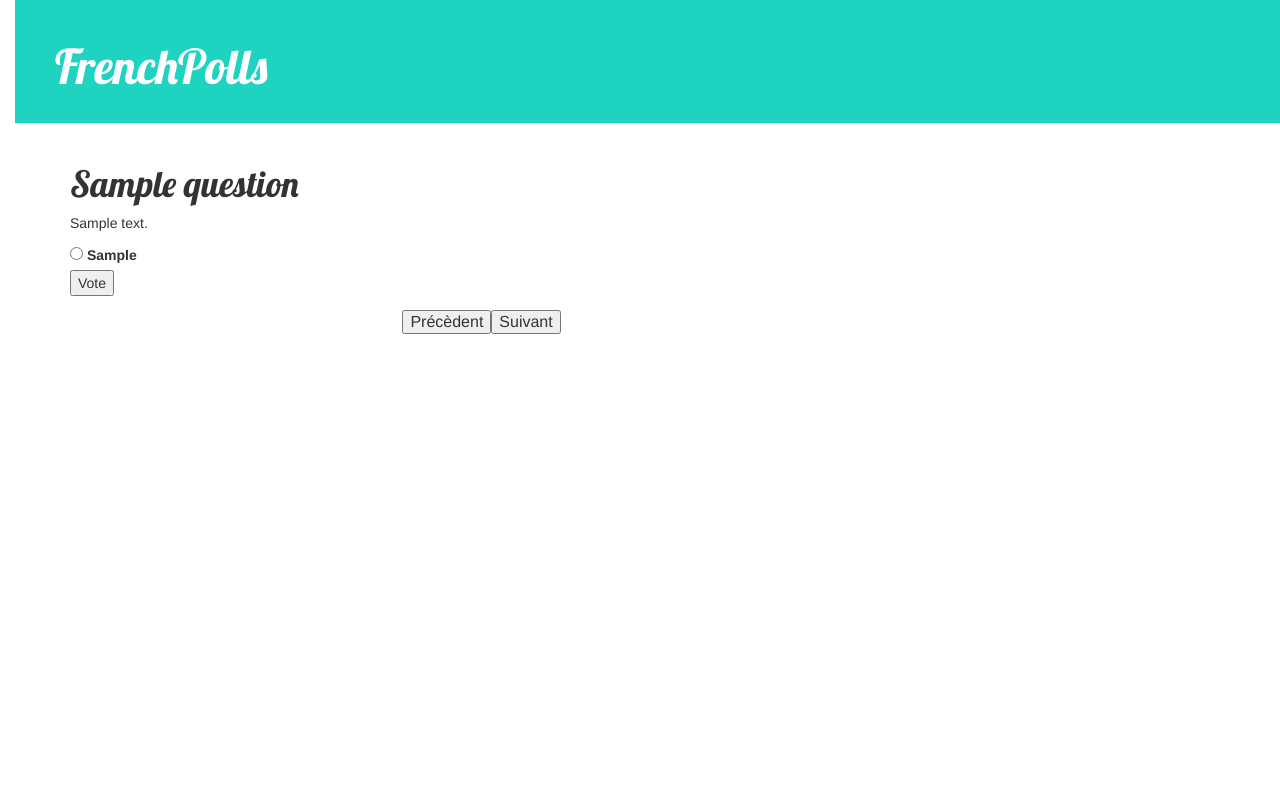
After one commit to dolce86/frenchpolls, a Django app: page /1/ in a window 1280 px wide. The commit adds this page. Run offline with Django 3.2, Linux system fonts and the light colour scheme; tables that the repository leaves empty hold one stand-in row (values such as "Sample post"); some libraries are stand-ins or nearby versions.

Commit message:
added view

```diff
--- a/frenchpolls/models.py
+++ b/frenchpolls/models.py
@@ -17,8 +17,8 @@ class Question(models.Model):
         return self.title
 
 class Reponse(models.Model):
+    question = models.ForeignKey(Question, on_delete=models.CASCADE)
     choice = models.CharField(max_length=200)
-    question = models.ForeignKey(Question, on_delete=models.CASCADE)
     votes = models.IntegerField(default=0)
 
     def __str__(self):
--- /dev/null
+++ b/frenchpolls/static/CSS/blog.css
@@ -0,0 +1,56 @@
+h1 a,h2 a {
+    color: #FCA205;
+    font-family: 'Lobster';
+}
+
+body {
+    padding-left: 15px;
+}
+
+.page-header {
+    background-color: #1ED4C1;
+    margin-top: 0;
+    padding: 20px 20px 20px 40px;
+}
+
+.page-header h1, .page-header h1 a, .page-header h1 a:visited, .page-header h1 a:active {
+    color: #ffffff;
+    font-size: 36pt;
+    text-decoration: none;
+}
+
+.content {
+    margin-left: 40px;
+}
+
+h1, h2, h3, h4 {
+    font-family: 'Lobster', cursive;
+}
+
+.date {
+    float: right;
+    color: #828282;
+}
+
+.save {
+    float: right;
+}
+
+.post-form textarea, .post-form input {
+    width: 100%;
+}
+
+.top-menu, .top-menu:hover, .top-menu:visited {
+    color: #ffffff;
+    float: right;
+    font-size: 26pt;
+    margin-right: 20px;
+}
+
+.post {
+    margin-bottom: 70px;
+}
+
+.post h1 a, .post h1 a:visited {
+    color: #000000;
+}
--- /dev/null
+++ b/frenchpolls/templates/frenchpolls/base.html
@@ -0,0 +1,24 @@
+{% load staticfiles %}
+<html>
+    <head>
+        <title>FrenchPolls</title>
+        <link rel="stylesheet" href="//maxcdn.bootstrapcdn.com/bootstrap/3.2.0/css/bootstrap.min.css">
+        <link rel="stylesheet" href="//maxcdn.bootstrapcdn.com/bootstrap/3.2.0/css/bootstrap-theme.min.css">
+        <link href='//fonts.googleapis.com/css?family=Lobster&subset=latin,latin-ext' rel='stylesheet' type='text/css'>
+        <link rel="stylesheet" href="{% static 'css/blog.css' %}">
+    </head>
+    <body>
+        <div class="page-header">
+            <h1><a href="">FrenchPolls</a></h1>
+        </div>
+
+        <div class="content container">
+            <div class="row">
+                <div class="col-md-8">
+                {% block content %}
+                {% endblock %}
+                </div>
+            </div>
+        </div>
+    </body>
+</html>
--- /dev/null
+++ b/frenchpolls/templates/frenchpolls/detail.html
@@ -0,0 +1,33 @@
+{% extends 'frenchpolls/base.html' %}
+
+{% block content %}
+    <h1>{{ question.title }}</h1>
+    <p>{{ question.text}}</p>
+
+    {% if error_message %}<p><strong>{{ error_message }}</strong></p>{% endif %}
+
+    <form action="{% url 'vote' question.id %}" method="post">
+    {% csrf_token %}
+        {% for choice in question.reponse_set.all %}
+            <input type="radio" name="choice" id="choice{{ forloop.counter }}" value="{{ choice.id }}" />
+            <label for="choice{{ forloop.counter }}">{{choice}}</label><br />
+        {% endfor %}
+        <input type="submit" value="Vote" />
+    </form>
+
+    <table style="width: 100%"><tr>
+        <td style="text-align: right">
+            <form action="{% url 'detail' question.id %}" name="précèdent" method="post">{% csrf_token %}
+                <input type=hidden name="page" value='-1'>
+                <input type="submit" value="Précèdent">
+            </form>
+        </td>
+        <td style="text-align: left">
+            <form action="{% url 'detail' question.id %}" name="suivant" method="post">{% csrf_token %}
+                <input type=hidden name="page" value='1'>
+                <input type="submit" value="Suivant">
+            </form>
+        </td>
+    </tr></table>
+
+{% endblock %}
--- a/frenchpolls/urls.py
+++ b/frenchpolls/urls.py
@@ -3,4 +3,7 @@ from . import views
 
 urlpatterns = [
     url(r'^$', views.post_list, name='post_list'),
+    url(r'^(?P<question_id>[0-9]+)/$', views.detail, name='detail'),
+    url(r'^(?P<question_id>[0-9]+)/results/$', views.results, name='results'),
+    url(r'^(?P<question_id>[0-9]+)/vote/$', views.vote, name='vote'),
 ]
--- a/frenchpolls/views.py
+++ b/frenchpolls/views.py
@@ -1,5 +1,39 @@
-from django.shortcuts import render
+from django.shortcuts import render,HttpResponse,get_object_or_404,HttpResponseRedirect
+from django.utils import timezone
+from django.urls import reverse
+from .models import Question,Reponse
 
 # Create your views here.
 def post_list(request):
-    return render(request, 'frenchpolls/post_list.html', {})
+	posts = Question.objects.filter(published_date__lte=timezone.now()).order_by('published_date')
+	return render(request, 'frenchpolls/post_list.html', {'posts': posts})
+
+def detail(request, question_id):
+	question = get_object_or_404(Question, pk=question_id)
+	try :
+		q=str(question.id + int(request.POST['page']))
+		question = get_object_or_404(Question, pk=q)
+		return render(request, 'frenchpolls/detail.html', {'question': question})
+
+	except KeyError :
+		return render(request, 'frenchpolls/detail.html', {'question': question})
+
+
+def results(request, question_id):
+    question = get_object_or_404(Question, pk=question_id)
+    return render(request, 'frenchpolls/results.html', {'question': question})
+
+def vote(request, question_id):
+    question = get_object_or_404(Question, pk=question_id)
+    try:
+        selected_choice = question.reponse_set.get(pk=request.POST['choice'])
+
+    except (KeyError, Reponse.DoesNotExist):
+        return render(request, 'frenchpolls/detail.html', {
+            'question': question,
+            'error_message': "You didn't select a choice.",
+        })
+    else:
+        selected_choice.votes += 1
+        selected_choice.save()
+        return HttpResponseRedirect(reverse('results', args=(question.id,)))
```
Also changed, not shown: frenchpolls/templates/frenchpolls/post_list.html (+10 -21 lines), frenchpolls/templates/frenchpolls/results.html (added, +11 -0 lines), frenchpolls/migrations/0003_auto_20180126_1851.py (added), frenchpolls/migrations/0004_auto_20180126_1907.py (added).
